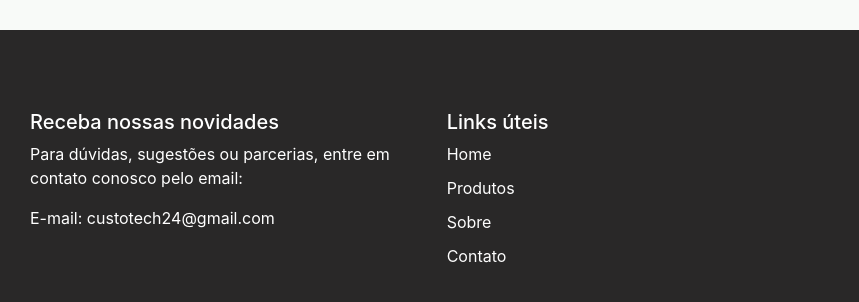
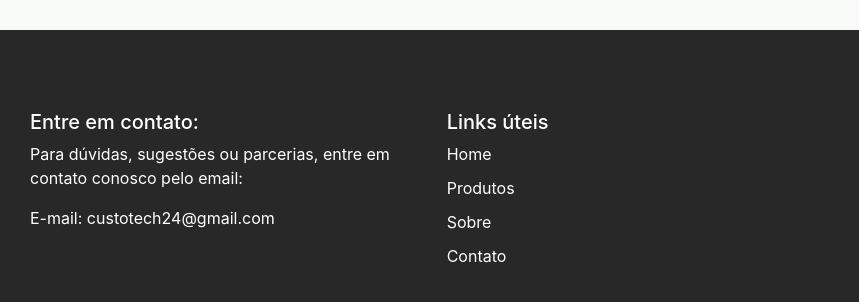
Before and after one commit to Inojoza28/custotech, a plain HTML site: page index.html in a window 1280 px wide. Shown: the part 2597-2899 px from the top of the page, 0-859 px from the left. Drawn offline with nearby package versions, Linux system fonts and the light colour scheme.

Commit message:
Add files via upload

```diff
--- a/index.html
+++ b/index.html
@@ -195,7 +195,7 @@
   <div class="container-fluid">
     <div class="row footer">
       <div class="col-md-4">
-        <h5>Receba nossas novidades</h5>
+        <h5>Entre em contato:</h5>
         <p>Para dúvidas, sugestões ou parcerias, entre em contato conosco pelo email:</p>
         <p>E-mail: custotech24@gmail.com</p>
       </div>
```
Also changed, not shown: produtos.html (+1 -1 lines).
